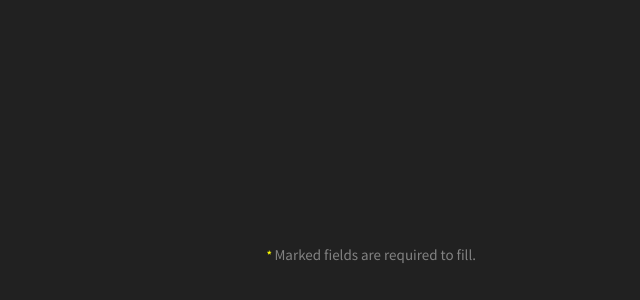
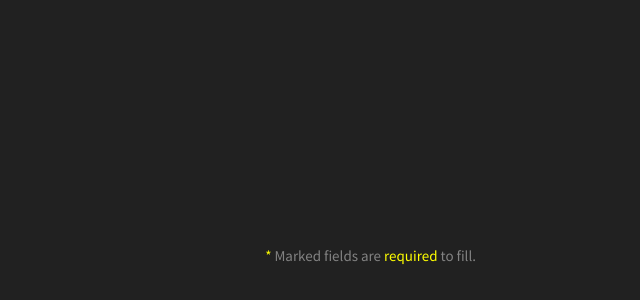
Before and after one commit to Choaib-ELMADI/portfolio-design-1, a React (Vite) app: page / in a window 1280 px wide. Shown: the part 8488-8788 px from the top of the page, without its empty margins (640-1280 px from the left). Built offline with nearby package versions, Linux system fonts and the light colour scheme.

Commit message:
Additional touch in the css

```diff
--- a/src/components/Sections/Contact/Contact.css
+++ b/src/components/Sections/Contact/Contact.css
@@ -66,7 +66,8 @@ form .submitting {
     align-items: center;
 }
 
-form .submitting p {
+form .submitting p,
+form .submitting p span {
     font-size: var(--smallText);
     font-family: var(--font__3);
     color: var(--white__3);
--- a/src/components/Sections/Contact/Contact.jsx
+++ b/src/components/Sections/Contact/Contact.jsx
@@ -121,11 +121,16 @@ const Contact = () => {
                             data-aos="fade-up"
                             onPointerEnter={ () => setColor(selectedColor) }
                             onPointerLeave={ () => setColor('#e4e4e4') }
-                            style={{ color, transition: '.2s' }}
+                            style={{ color, transition: '.2s', borderBottom: `2px solid ${ selectedColor }` }}
                         >
                             Send
                         </button>
-                        <p className='note'><span style={{ color: selectedColor }}>*</span> Marked fields are required to fill.</p>
+                        <p className='note'>
+                            <span style={{ color: selectedColor }}>* </span>
+                            Marked fields are
+                            <span style={{ color: selectedColor }}> required </span>
+                            to fill.
+                        </p>
                     </div>
 
                 </form>
```
